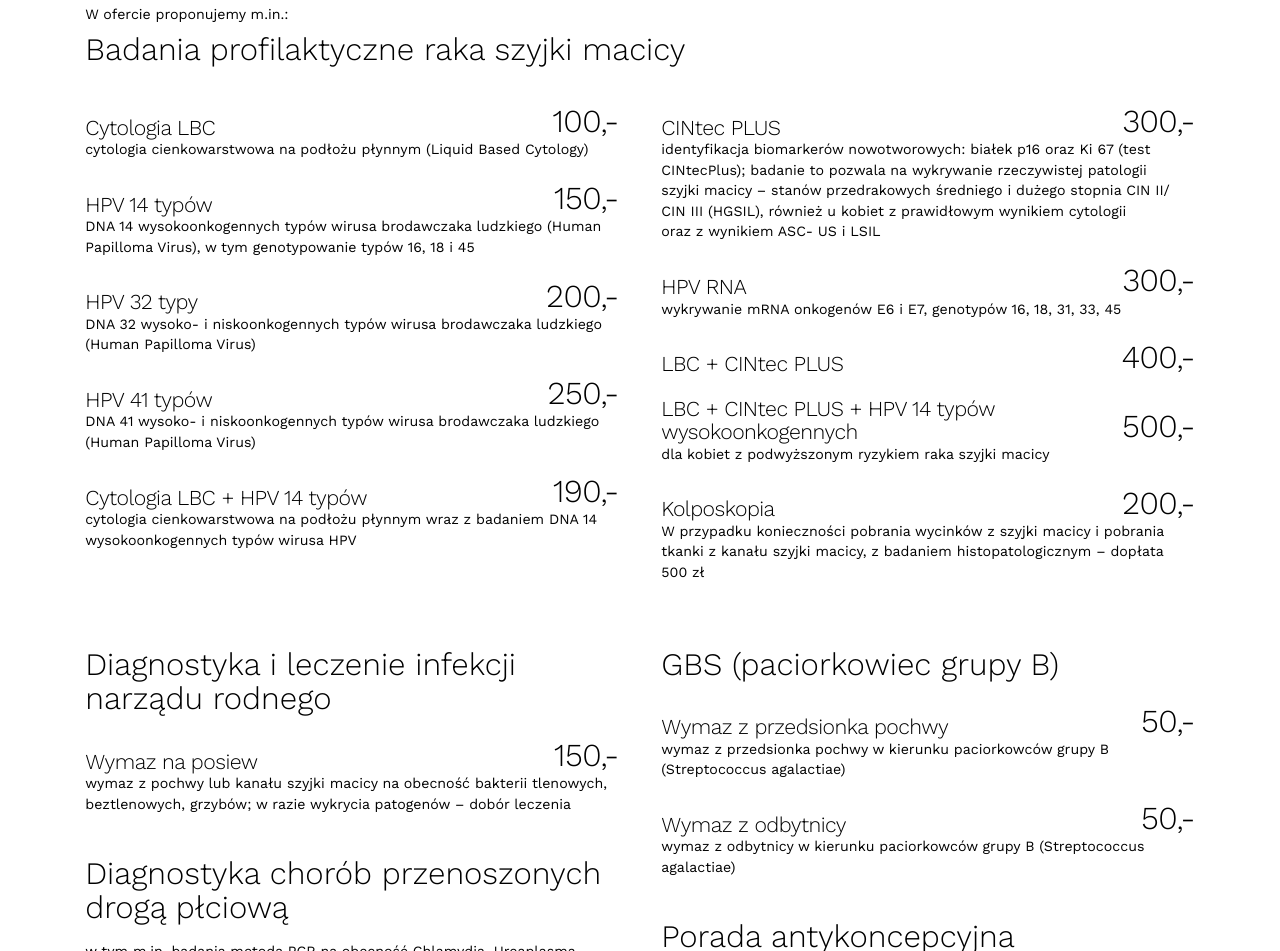
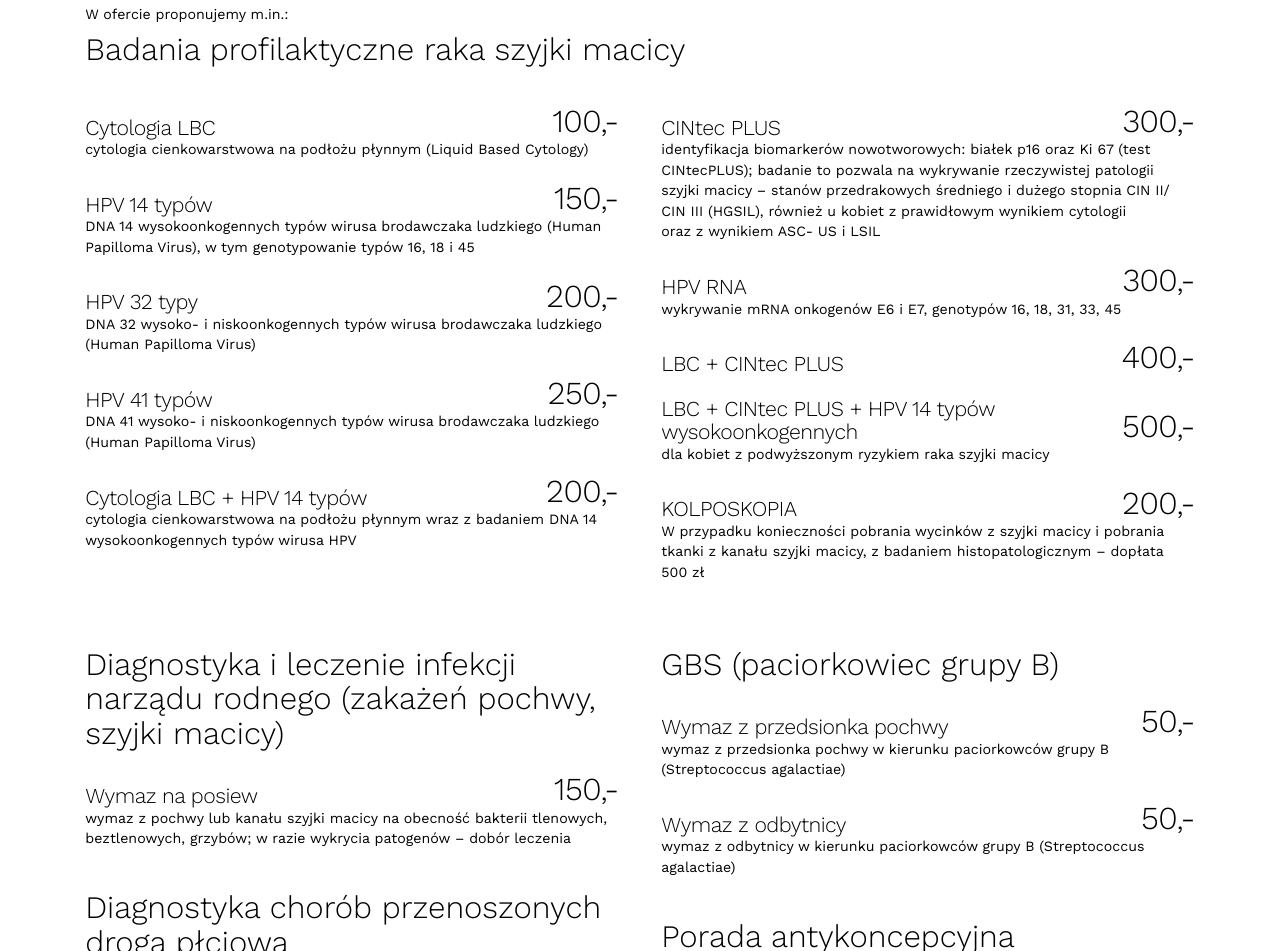
Before and after one commit to jczajkowska/ginekologwro.pl, a plain HTML site: page index.html in a window 1280 px wide. Shown: the part 960-1911 px from the top of the page. Drawn offline with nearby package versions, Linux system fonts and the light colour scheme.

Commit message:
Update index.html

```diff
--- a/index.html
+++ b/index.html
@@ -493,7 +493,7 @@
                 </figure>
                 <figure>
                     <figcaption>
-                        <h4><var>190</var> <label>Cytologia LBC + HPV 14 typów</label></h4>
+                        <h4><var>200</var> <label>Cytologia LBC + HPV 14 typów</label></h4>
 
                         <p>cytologia cienkowarstwowa na podłożu płynnym wraz z badaniem DNA 14 wysokoonkogennych typów
                             wirusa HPV</p>
@@ -505,7 +505,7 @@
                     <figcaption>
                         <h4><var>300</var> <label>CINtec PLUS</label></h4>
 
-                        <p>identyfikacja biomarkerów nowotworowych: białek p16&nbsp;oraz Ki&nbsp;67 (test CINtecPlus);
+                        <p>identyfikacja biomarkerów nowotworowych: białek p16&nbsp;oraz Ki&nbsp;67 (test CINtecPLUS);
                             badanie to&nbsp;pozwala na&nbsp;wykrywanie rzeczywistej patologii szyjki macicy &ndash;
                             stanów przedrakowych średniego i dużego
                             stopnia CIN&nbsp;II/ CIN&nbsp;III (HGSIL), również u&nbsp;kobiet z&nbsp;prawidłowym wynikiem cytologii
@@ -534,7 +534,7 @@
                 </figure>
 				<figure>
                     <figcaption>
-                        <h4><var>200</var> <label>Kolposkopia</label></h4>
+                        <h4><var>200</var> <label>KOLPOSKOPIA</label></h4>
 
                         <p>W przypadku konieczności pobrania wycinków z szyjki macicy i
 							pobrania tkanki z kanału szyjki macicy, z badaniem
@@ -545,7 +545,7 @@
         </section>
         <section>
             <main>
-                <header><h3>Diagnostyka i leczenie infekcji narządu rodnego</h3></header>
+                <header><h3>Diagnostyka i leczenie infekcji narządu rodnego (zakażeń pochwy, szyjki macicy)</h3></header>
                 <figure>
                     <figcaption><h4><var>150</var> <label>Wymaz na posiew</label></h4>
 
```
